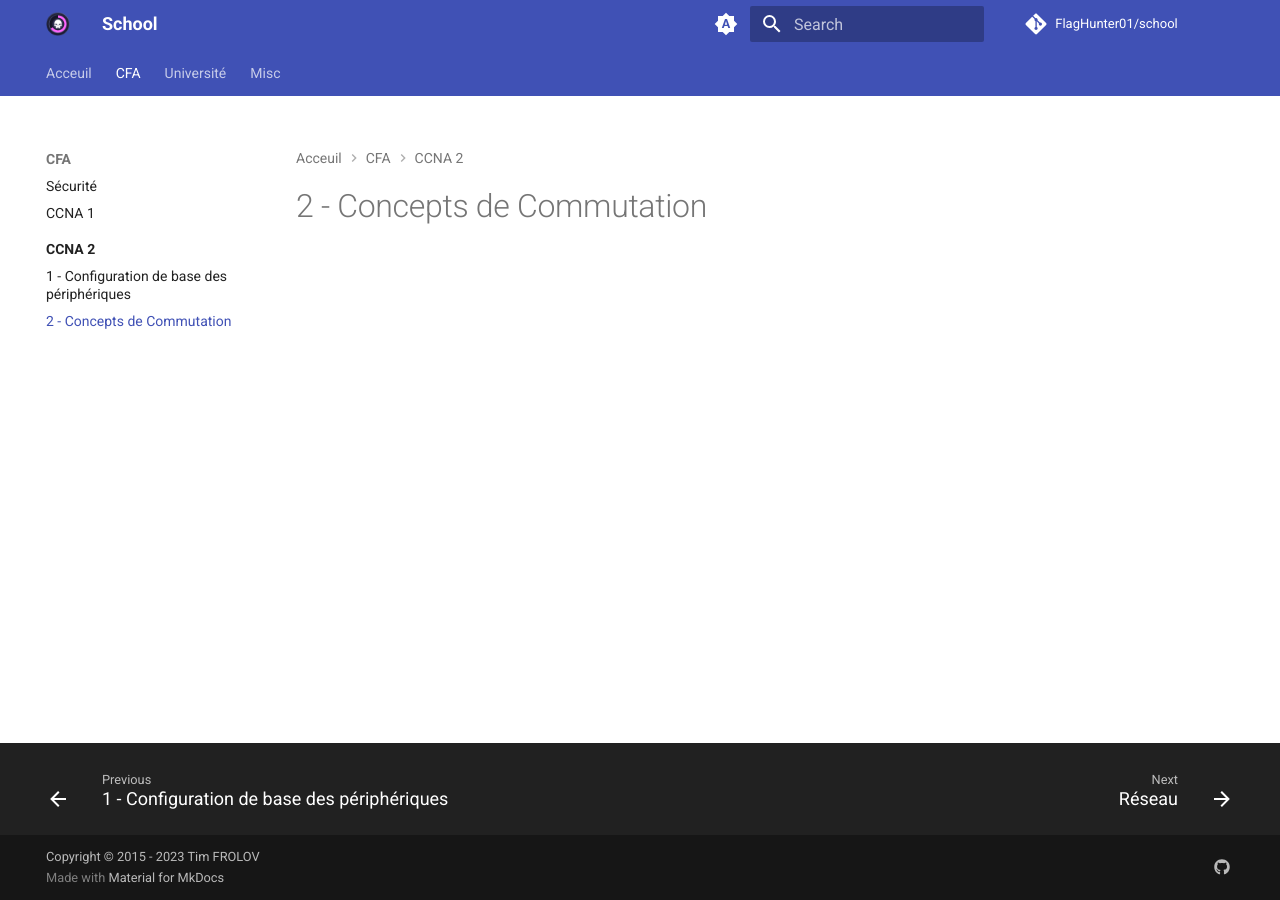
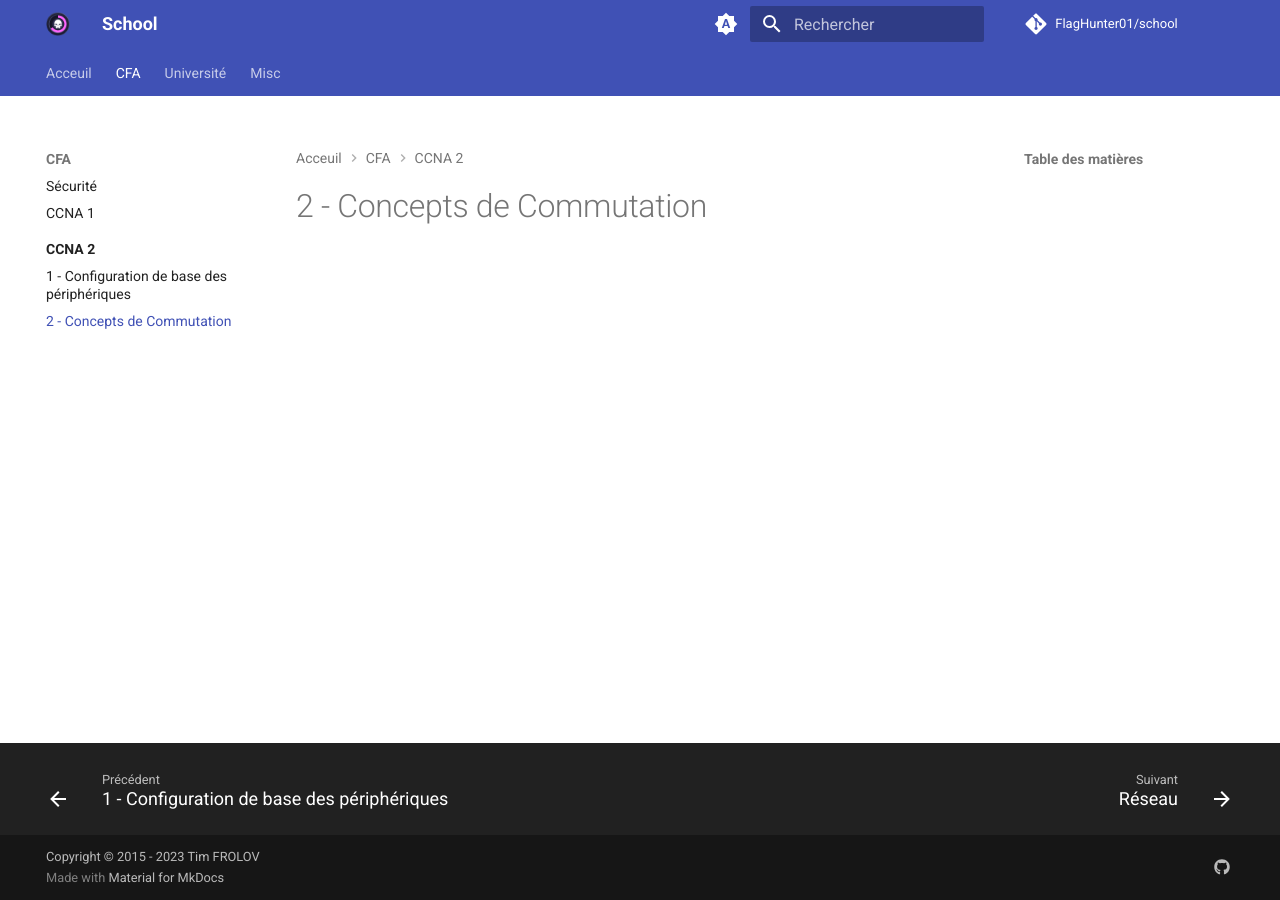
Before and after one commit to Sech-zehn/school, an MkDocs documentation site: the page built from docs/cfa/2.md, in a window 1280 px wide. Built offline with MkDocs 1.6.1 and Material for MkDocs 9.7.7, drawn with Linux system fonts in a browser that asks for light colours; comment, search, counter and statistics services are not loaded; some of the changed lines change nothing that is shown.

Commit message:
Chnager la langue en francais

```diff
--- a/docs/cfa/2.md
+++ b/docs/cfa/2.md
@@ -2,3 +2,5 @@
 title: 2 - Concepts de Commutation
 description:  Ce module vous donne les bases des commutateurs et du fonctionnement du commutateur.
 ---
+
+##
--- a/mkdocs.yml
+++ b/mkdocs.yml
@@ -35,7 +35,7 @@ theme:
   name: material
 
   # 1 per project (HTML5 limitation)
-  language: en
+  language: fr
 
   logo: assets/logo.png
   #icon:
```
